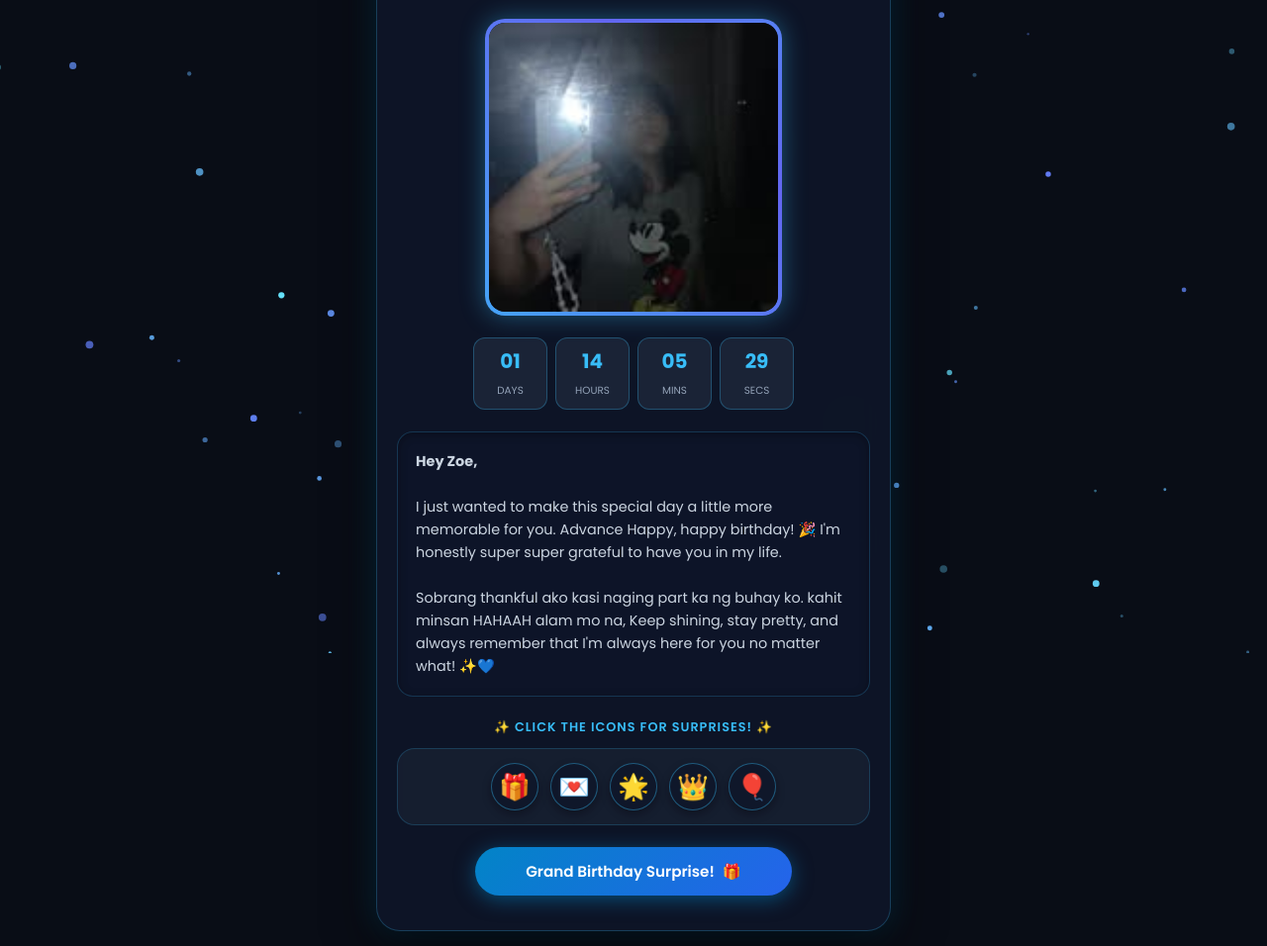
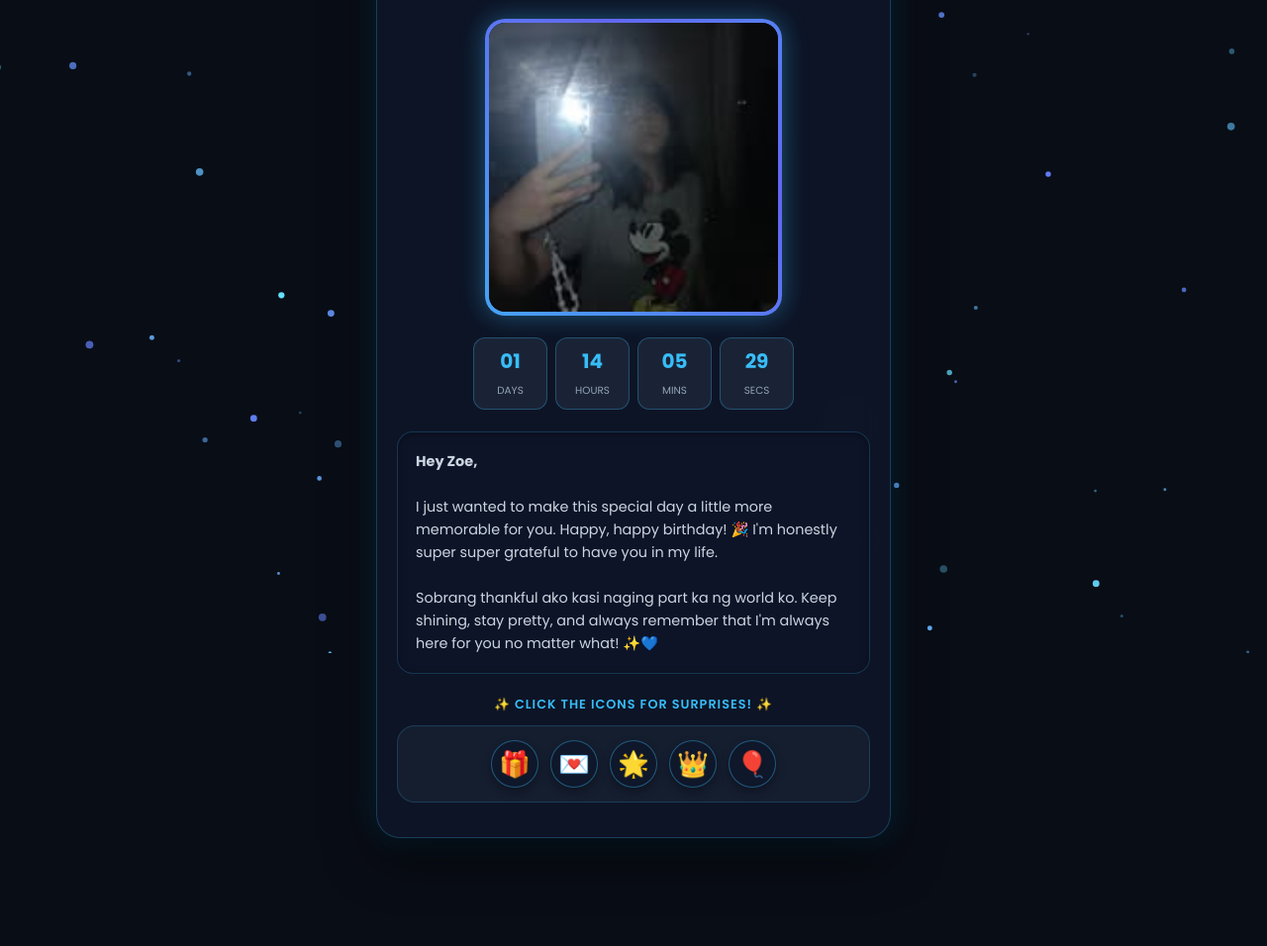
Before and after one commit to mayk28-boop/zoe, a plain HTML site: page index.html in a window 1280 px wide. Shown: the part 140-1096 px from the top of the page at 99% size. After the commit the page ends 1002 px from the top, so only its background shows below. Drawn offline with Linux system fonts and the light colour scheme.

Commit message:
Update index.html

```diff
--- a/index.html
+++ b/index.html
@@ -220,8 +220,7 @@
             display: flex;
             justify-content: center;
             gap: 12px;
-            flex-wrap: wrap; /* Prevents icons from being squished on smaller screens */
-            margin-bottom: 22px;
+            flex-wrap: wrap;
             background: rgba(30, 41, 59, 0.5);
             padding: 14px 10px;
             border-radius: 18px;
@@ -249,33 +248,6 @@
             border-color: #38bdf8;
             box-shadow: 0 0 15px rgba(56, 189, 248, 0.8);
             background: rgba(56, 189, 248, 0.25);
-        }
-
-        /* Glowing Action Button */
-        .btn {
-            background: linear-gradient(135deg, #0284c7 0%, #2563eb 100%);
-            color: #ffffff;
-            border: none;
-            padding: 13px 28px;
-            font-size: 0.95rem;
-            font-weight: 600;
-            border-radius: 30px;
-            cursor: pointer;
-            transition: all 0.3s ease;
-            box-shadow: 0 4px 20px rgba(2, 132, 199, 0.5);
-            display: inline-flex;
-            align-items: center;
-            justify-content: center;
-            gap: 8px;
-            width: 100%;
-            max-width: 320px;
-            -webkit-tap-highlight-color: transparent;
-        }
-
-        .btn:hover, .btn:active {
-            transform: translateY(-2px) scale(1.02);
-            box-shadow: 0 8px 30px rgba(56, 189, 248, 0.7);
-            background: linear-gradient(135deg, #38bdf8 0%, #1d4ed8 100%);
         }
 
         /* Modal Overlay */
@@ -406,8 +378,8 @@
         <!-- Taglish Main Message Box -->
         <div class="message-box">
             <p><strong>Hey Zoe,</strong></p><br>
-            <p>I just wanted to make this special day a little more memorable for you. Advance Happy, happy birthday! 🎉 I'm honestly super super grateful to have you in my life.</p><br>
-            <p>Sobrang thankful ako kasi naging part ka ng buhay ko. kahit minsan HAHAAH alam mo na, Keep shining, stay pretty, and always remember that I'm always here for you no matter what! ✨💙</p>
+            <p>I just wanted to make this special day a little more memorable for you. Happy, happy birthday! 🎉 I'm honestly super super grateful to have you in my life.</p><br>
+            <p>Sobrang thankful ako kasi naging part ka ng world ko. Keep shining, stay pretty, and always remember that I'm always here for you no matter what! ✨💙</p>
         </div>
 
         <!-- 5 Interactive Surprise Icons -->
@@ -419,13 +391,9 @@
             <div class="icon-btn" onclick="openIconModal(4)">👑</div>
             <div class="icon-btn" onclick="openIconModal(5)">🎈</div>
         </div>
-
-        <button class="btn" onclick="openSurprise()">
-            <span>Grand Birthday Surprise!</span> 🎁
-        </button>
     </div>
 
-    <!-- Modal for Icon Popups & Main Surprise -->
+    <!-- Modal for Icon Popups -->
     <div class="modal" id="surpriseModal">
         <div class="modal-content">
             <h2 id="modalTitle">💙 Surprise Note 💙</h2>
@@ -582,15 +550,6 @@
             burstBlueHearts();
         }
 
-        // --- Open Main Surprise Button ---
-        function openSurprise() {
-            document.getElementById('modalTitle').innerText = "💙 A Very Important Question 💙";
-            document.getElementById('modalImgContainer').style.display = 'none';
-            document.getElementById('modalText').innerHTML = "<strong>Zoe, ready ka na ba na i-official na natin 'to right after your birthday? 🙈💙</strong>";
-            document.getElementById('surpriseModal').style.display = 'flex';
-            burstBlueHearts();
-        }
-
         function closeSurprise() {
             document.getElementById('surpriseModal').style.display = 'none';
         }
```
